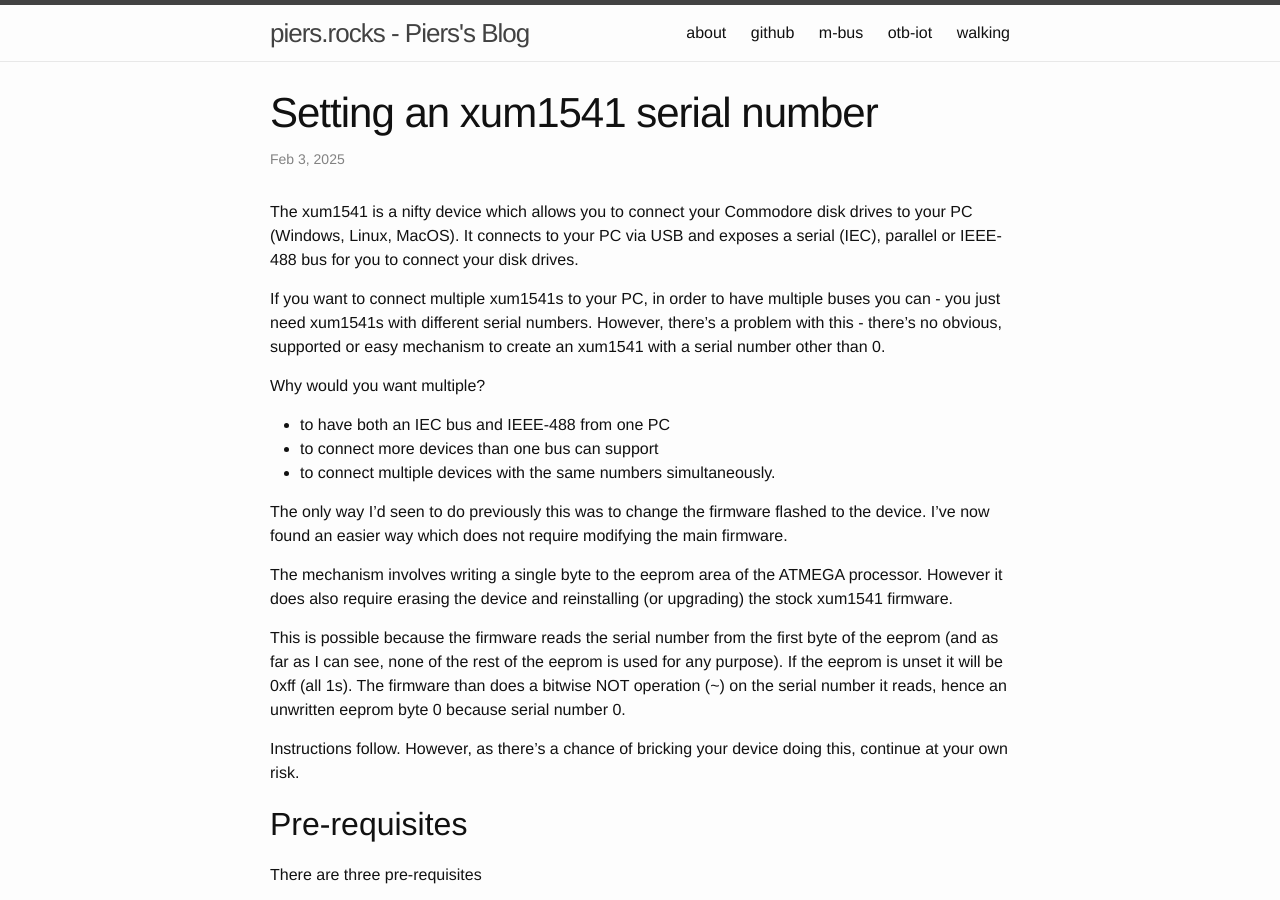
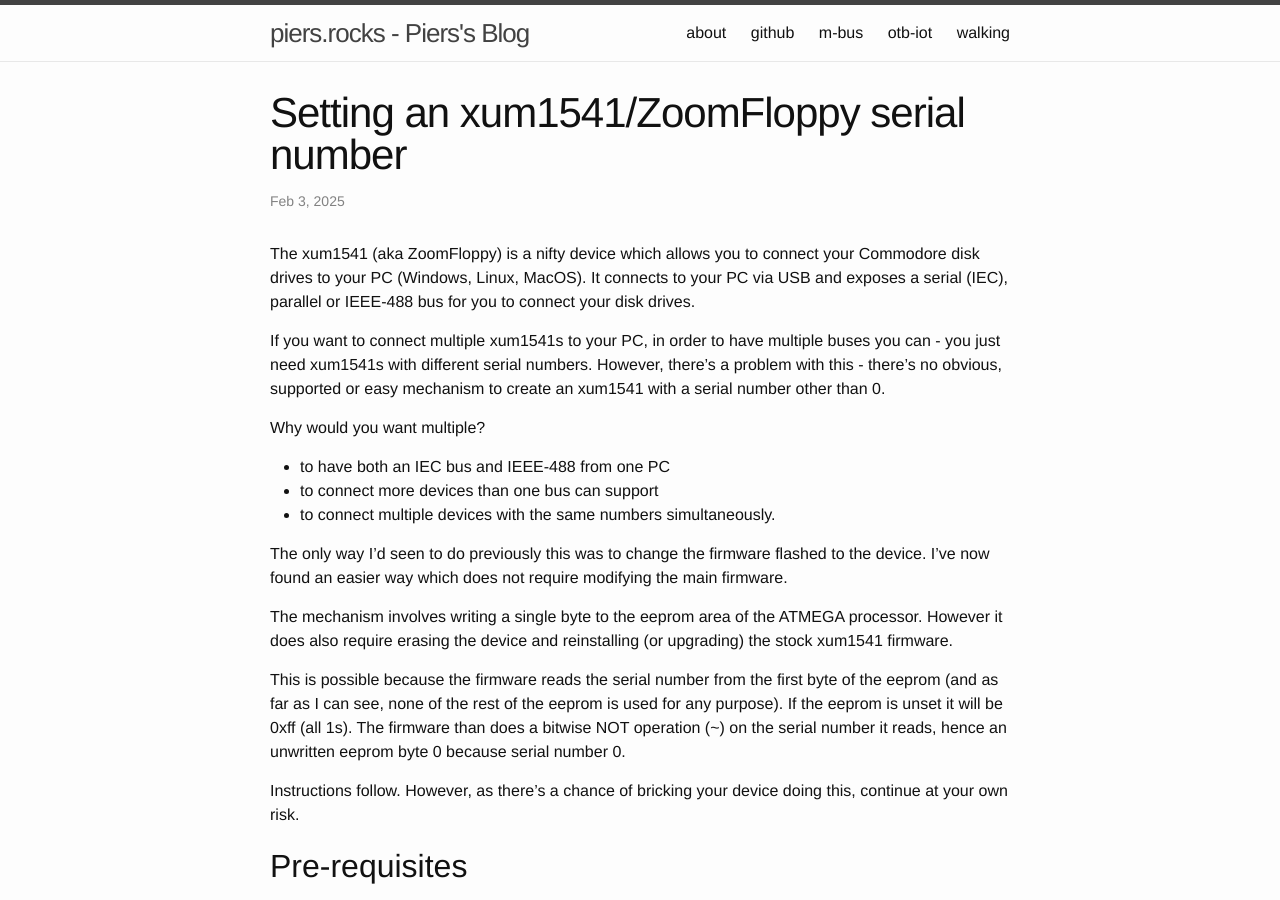
Before and after one commit to piersfinlayson/piersfinlayson.github.io, a Jekyll site: the page built from _posts/2025-02-03-changing-xum1541-serial-number.md, in a window 1280 px wide and 900 px high. Built offline with Jekyll 4.4.1, drawn with Linux system fonts in a browser that asks for light colours; comment, search, counter and statistics services are not loaded.

Commit message:
reference zoomfloppy

```diff
--- a/_posts/2025-02-03-changing-xum1541-serial-number.md
+++ b/_posts/2025-02-03-changing-xum1541-serial-number.md
@@ -1,11 +1,11 @@
 ---
 layout: post
-title: "Setting an xum1541 serial number"
+title: "Setting an xum1541/ZoomFloppy serial number"
 date: 2025-02-03 12:00 +0000
-tags: 1541 commodore xum1541 serial floppy disk atmel atmega opencbm
+tags: 1541 commodore xum1541 serial floppy disk atmel atmega opencbm zoomfloppy
 ---
 
-The xum1541 is a nifty device which allows you to connect your Commodore disk drives to your PC (Windows, Linux, MacOS).  It connects to your PC via USB and exposes a serial (IEC), parallel or IEEE-488 bus for you to connect your disk drives.
+The xum1541 (aka ZoomFloppy) is a nifty device which allows you to connect your Commodore disk drives to your PC (Windows, Linux, MacOS).  It connects to your PC via USB and exposes a serial (IEC), parallel or IEEE-488 bus for you to connect your disk drives.
 
 If you want to connect multiple xum1541s to your PC, in order to have multiple buses you can - you just need xum1541s with different serial numbers.  However, there's a problem with this - there's no obvious, supported or easy mechanism to create an xum1541 with a serial number other than 0.
 
```
